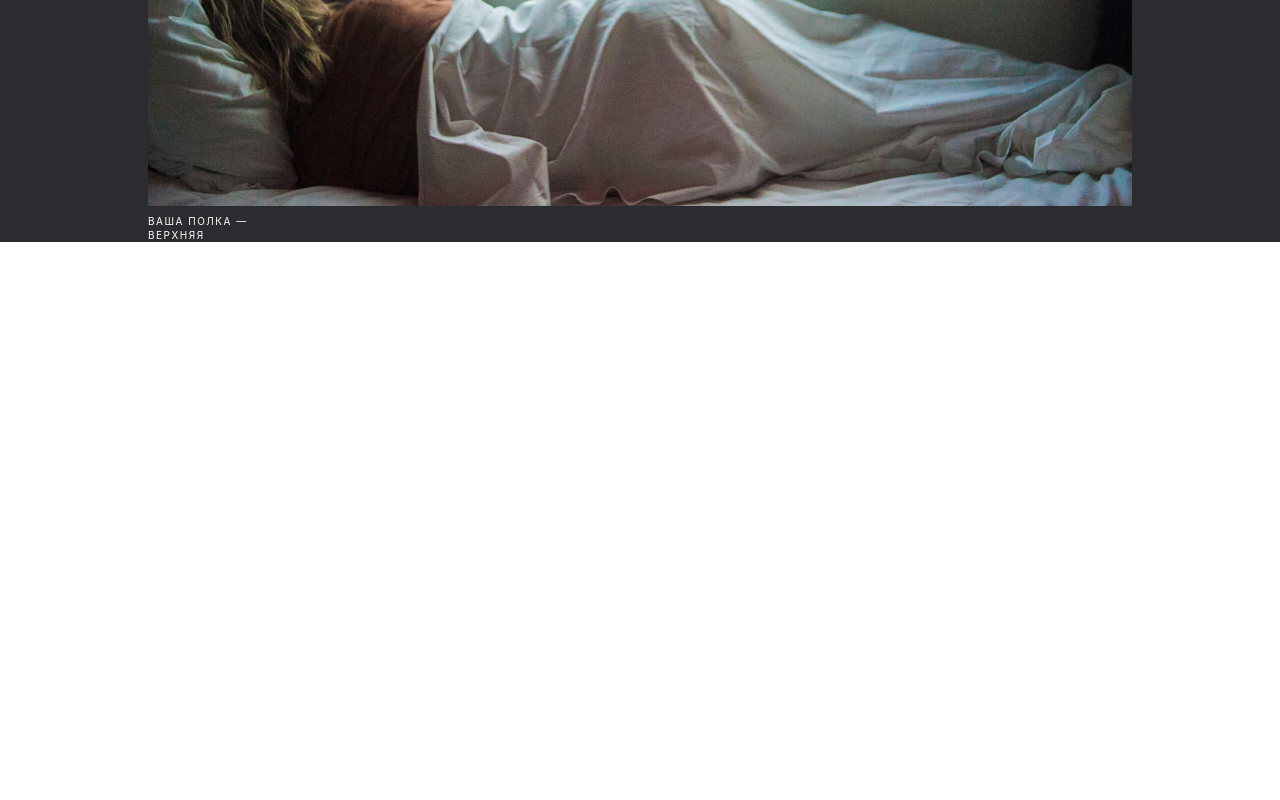
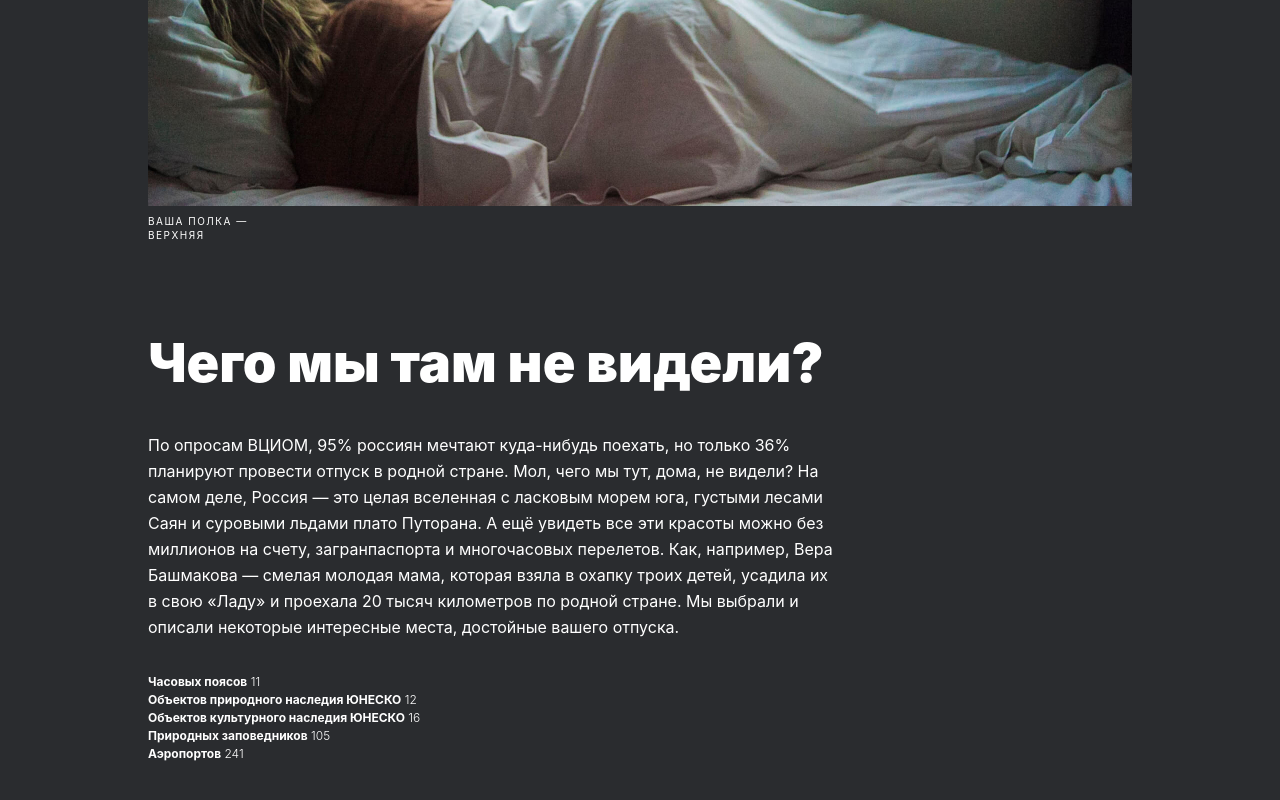
Before and after one commit to Alexeyitm/russian-travel-react, a React (Create React App) app: page / in a window 1280 px wide. Shown: the part 913-1713 px from the top of the page. Before the commit the page ends 1155 px from the top, so only its background shows below. Built offline with nearby package versions, Linux system fonts and the light colour scheme.

Commit message:
feat: add intro block

```diff
--- /dev/null
+++ b/src/components/Main/Intro/Intro.js
@@ -0,0 +1,25 @@
+import React from 'react';
+import s from './Intro.module.css';
+import List from './List/List'
+
+function Intro() {
+  return (
+    <section className={s.intro}>
+      <h2 className={s.title}>Чего мы там не видели?</h2>
+      <p className={s.text}>По опросам ВЦИОМ, 95% россиян мечтают
+      куда-нибудь поехать, но только 36% планируют провести отпуск
+      в родной стране. Мол, чего мы тут, дома, не видели? На самом
+      деле, Россия — это целая вселенная с ласковым морем юга,
+      густыми лесами Саян и суровыми льдами плато Путорана. А ещё
+      увидеть все эти красоты можно без миллионов на счету,
+      загранпаспорта и многочасовых перелетов. Как, например,
+      Вера Башмакова — смелая молодая мама, которая взяла в охапку
+      троих детей, усадила их в свою «Ладу» и проехала 20 тысяч
+      километров по родной стране. Мы выбрали и описали некоторые
+      интересные места, достойные вашего отпуска.</p>
+      <List />
+    </section>
+  );
+}
+
+export default Intro;
--- /dev/null
+++ b/src/components/Main/Intro/Intro.module.css
@@ -0,0 +1,23 @@
+.intro {
+  margin: 0 442px 0 148px;
+  padding: 92px 0;
+  display: flex;
+  flex-direction: column;
+}
+
+.title {
+  max-width: 100%;
+  margin: 0;
+  font-style: normal;
+  font-weight: 900;
+  font-size: 54px;
+  line-height: 1.07;
+}
+
+.text {
+  margin: 40px 0 33px;
+  font-style: normal;
+  font-weight: normal;
+  font-size: 16px;
+  line-height: 1.63;
+}
--- /dev/null
+++ b/src/components/Main/Intro/List/Item/Item.js
@@ -0,0 +1,13 @@
+import React from 'react';
+import s from './Item.module.css';
+
+function Item(props) {
+  return (
+    <li>
+      <h3 class={s.subtitle}>{props.text}</h3>
+      <span class={s.number}> {props.number}</span>
+    </li>
+  );
+}
+
+export default Item;
--- /dev/null
+++ b/src/components/Main/Intro/List/Item/Item.module.css
@@ -0,0 +1,10 @@
+.subtitle {
+  margin: 0;
+  display: inline-block;
+  font-size: 12px;
+  line-height: 1.5;
+}
+
+.number {
+  font-weight: 300;
+}
--- /dev/null
+++ b/src/components/Main/Intro/List/List.js
@@ -0,0 +1,17 @@
+import React from 'react';
+import s from './List.module.css';
+import Item from './Item/Item';
+
+function List() {
+  return (
+    <ul className={s.list}>
+      <Item text="Часовых поясов" number="11"/>
+      <Item text="Объектов природного наследия ЮНЕСКО" number="12"/>
+      <Item text="Объектов культурного наследия ЮНЕСКО" number="16"/>
+      <Item text="Природных заповедников" number="105"/>
+      <Item text="Аэропортов" number="241"/>
+    </ul>
+  );
+}
+
+export default List;
--- /dev/null
+++ b/src/components/Main/Intro/List/List.module.css
@@ -0,0 +1,9 @@
+.list {
+  margin: 0;
+  padding: 0;
+  font-style: normal;
+  font-weight: bold;
+  font-size: 12px;
+  line-height: 1.5;
+  list-style-type: none;
+}
--- a/src/components/Main/Main.js
+++ b/src/components/Main/Main.js
@@ -1,10 +1,12 @@
 import React from 'react';
 import Lead from './Lead/Lead';
+import Intro from './Intro/Intro';
 
 function Main() {
   return (
     <main>
       <Lead />
+      <Intro />
     </main>
   );
 }
```
